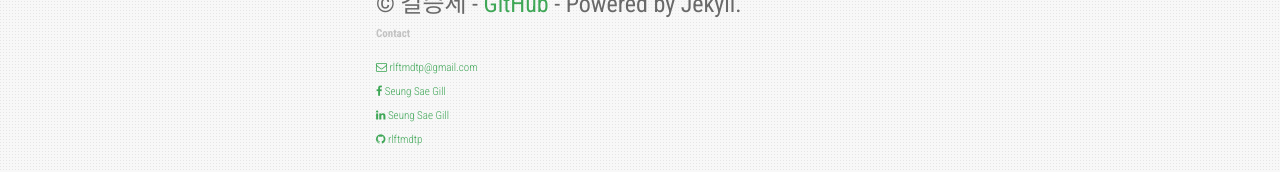
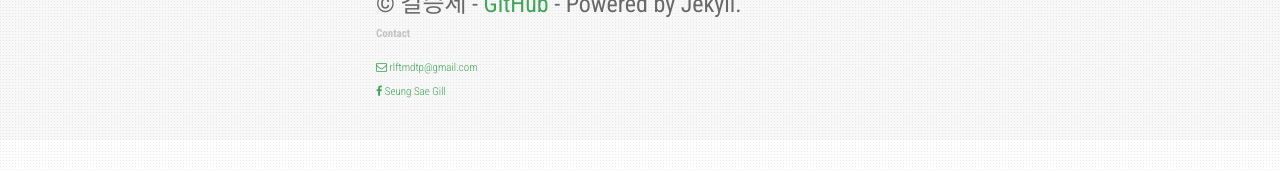
Before and after one commit to agusmakmun/agusmakmun.github.io, a Jekyll site: the page built from index.html, in a window 1280 px wide. Shown: the part 1181-1353 px from the top of the page. Built offline with Jekyll 4.4.1, drawn with Linux system fonts in a browser that asks for light colours; nearby versions of some CDN libraries; the list of posts is cut into pages by our own code.

Commit message:
Update _config.yml

```diff
--- a/_config.yml
+++ b/_config.yml
@@ -31,12 +31,6 @@ contact:
     - icon: fa-facebook
       link: "#"
       text: Seung Sae Gill
-    - icon: fa-linkedin
-      link: "https://www.linkedin.com/in/summonagus"
-      text: Seung Sae Gill
-    - icon: fa-github
-      link: "https://github.com/rlftmdtp"
-      text: rlftmdtp
 
 share:
   twitter_username: agusmakmun6
```
